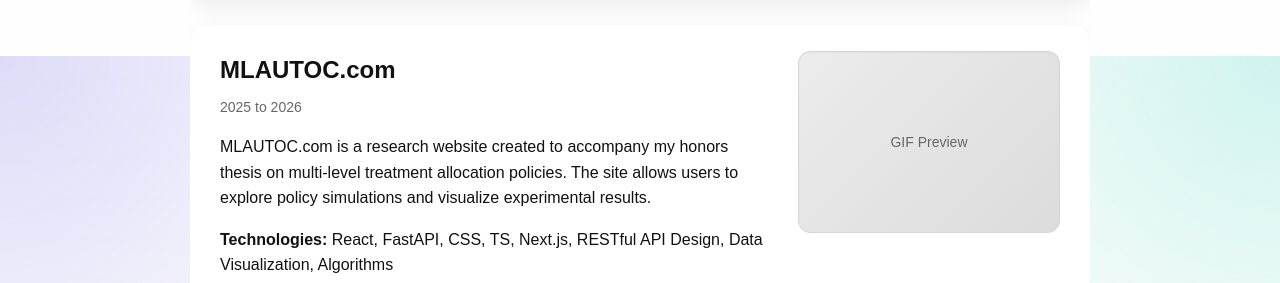
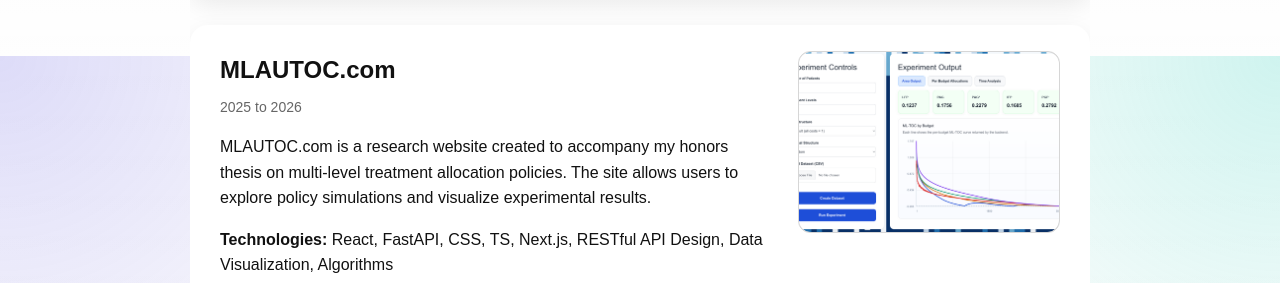
Before and after one commit to gilstero/personalsite, a plain HTML site: page projects/index.html in a window 1280 px wide. Shown: the part 744-1027 px from the top of the page. Drawn offline with Linux system fonts and the light colour scheme.

Commit message:
added another asset

```diff
--- a/projects/index.html
+++ b/projects/index.html
@@ -90,7 +90,9 @@
           </p>
         </div>
 
-        <div class="project-gif"></div>
+        <div class="project-gif">
+          <img src="/assets/mlautoc.png" alt="MLAUTOC Website">
+        </div>
       </div>
     </section>
 
```
Also changed, not shown: assets/mlautoc.png (added).
